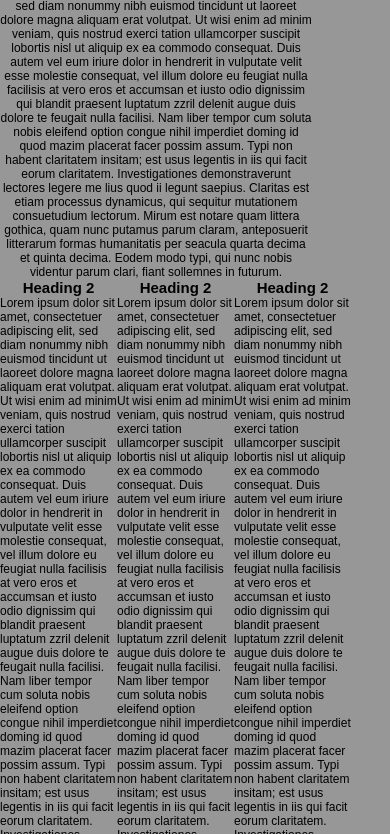
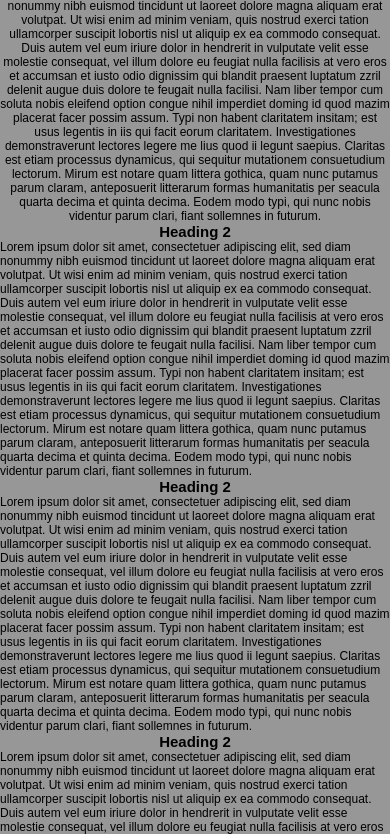
Before and after one commit to noemidmjn/CDA404, a plain HTML site: page s2/index.html in a window 390 px wide. Shown: the part 92-926 px from the top of the page. Drawn offline with Linux system fonts and the light colour scheme.

Commit message:
added media queries

```diff
--- a/s2/main.css
+++ b/s2/main.css
@@ -50,3 +50,20 @@ article {
     width: 30%;
     float: left;
 }
+
+@media (max-width: 700px) {
+    .thin {
+        width: 100%;
+        padding-left: 0%;
+        padding-right: 0%;
+        margin-left: 0%;
+        margin-right: 0%;
+    }
+    article {
+        width: 100%;
+        padding-left: 0%;
+        padding-right: 0%;
+        margin-left: 0%;
+        margin-right: 0%;
+    }
+}
```
